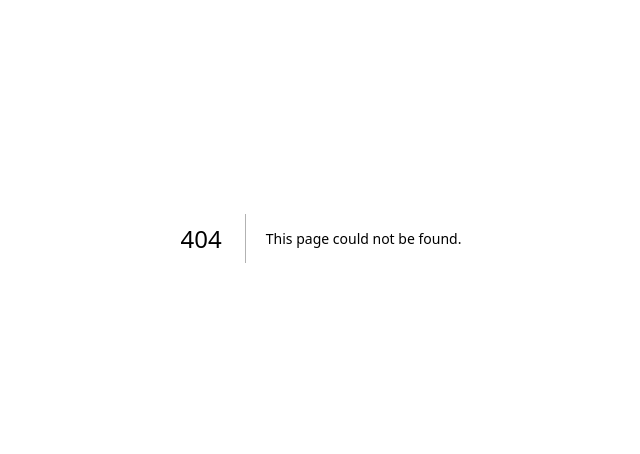
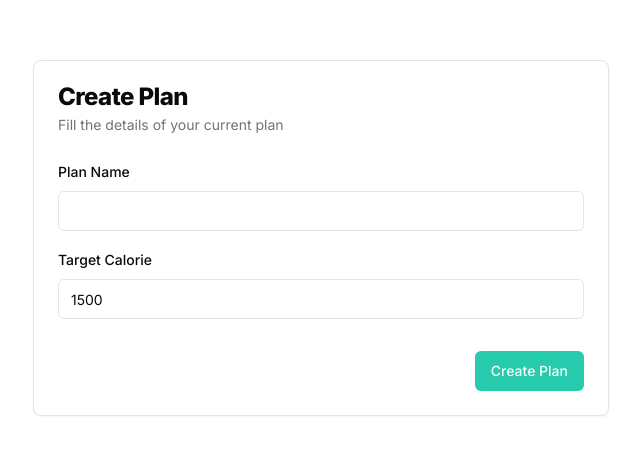
Before and after one commit to kamotekiddev/calorie-tracker, a Next.js app: page /plans/create-plan in a window 1280 px wide. Before the commit this address had no page. Shown: the part 162-616 px from the top of the page, without its empty margins (319-959 px from the left). Built offline with nearby package versions, Linux system fonts and the light colour scheme.

Commit message:
redirect the user to create plan if the user has no plan

```diff
--- a/app/dashboard/layout.tsx
+++ b/app/dashboard/layout.tsx
@@ -1,11 +1,18 @@
+import { redirect } from "next/navigation";
 import React, { ReactNode } from "react";
+
 import Header from "./_components/Header";
+import getCurrentlyUsedPlan from "@/actions/getCurrentlyUsePlan";
 
 type DashboardLayoutProps = {
   children: ReactNode;
 };
 
-function Layout({ children }: DashboardLayoutProps) {
+async function Layout({ children }: DashboardLayoutProps) {
+  const { currenlyUsedPlan, error } = await getCurrentlyUsedPlan();
+
+  if (!error && !currenlyUsedPlan) redirect("/plans/create-plan");
+
   return (
     <div>
       <Header />
--- /dev/null
+++ b/app/plans/create-plan/page.tsx
@@ -0,0 +1,65 @@
+"use client";
+
+import { useForm } from "react-hook-form";
+import { Button } from "@/components/ui/button";
+import { zodResolver } from "@hookform/resolvers/zod";
+import {
+  Card,
+  CardContent,
+  CardDescription,
+  CardFooter,
+  CardHeader,
+  CardTitle,
+} from "@/components/ui/card";
+import FormInput from "@/components/form-elements/FormInput";
+import { Form } from "@/components/ui/form";
+import { PlanFields, PlanSchema } from "@/model/plan-sechema";
+
+const defaultValues: PlanFields = {
+  target_calories: 1500,
+  name: "",
+};
+
+function CreatePlan() {
+  const form = useForm<PlanFields>({
+    defaultValues,
+    resolver: zodResolver(PlanSchema),
+  });
+
+  const onSubmit = (values: PlanFields) => {
+    console.log(values);
+  };
+
+  return (
+    <main className="p-4 h-screen grid place-items-center">
+      <Form {...form}>
+        <form
+          onSubmit={form.handleSubmit(onSubmit)}
+          className="w-full max-w-xl"
+        >
+          <Card>
+            <CardHeader>
+              <CardTitle className="font-extrabold">Create Plan</CardTitle>
+              <CardDescription>
+                Fill the details of your current plan
+              </CardDescription>
+            </CardHeader>
+            <CardContent className="space-y-4">
+              <FormInput label="Plan Name" name="name" control={form.control} />
+              <FormInput
+                label="Target Calorie"
+                name="target_calories"
+                control={form.control}
+              />
+            </CardContent>
+            <CardFooter className="flex justify-end">
+              <Button type="submit">Create Plan</Button>
+            </CardFooter>
+          </Card>
+        </form>
+      </Form>
+    </main>
+  );
+}
+
+export default CreatePlan;
--- /dev/null
+++ b/model/plan-sechema.ts
@@ -0,0 +1,8 @@
+import * as z from "zod";
+
+export const PlanSchema = z.object({
+  target_calories: z.coerce.number().positive(),
+  name: z.string().nonempty(),
+});
+
+export type PlanFields = z.infer<typeof PlanSchema>;
```
